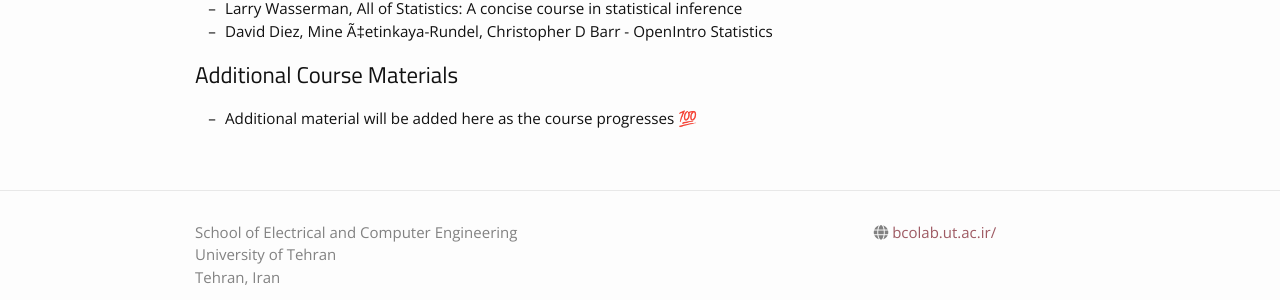
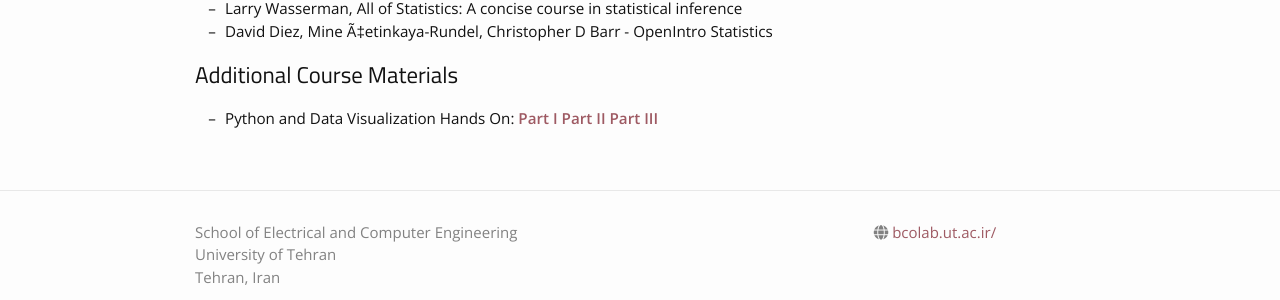
Before and after one commit to bcolabcourses/MLFall2025, a Jekyll site: the page built from materials.md, in a window 1280 px wide. Shown: the part 399-699 px from the top of the page. Built offline with Jekyll 4.4.1, drawn with Linux system fonts in a browser that asks for light colours; nearby versions of some CDN libraries.

Commit message:
Update materials.md

```diff
--- a/materials.md
+++ b/materials.md
@@ -15,4 +15,4 @@ See the guidelines [**here**](https://drive.google.com/file/d/1XwXDNJSL_0sMo4831
 
 ## Additional Course Materials
 
-* Additional material will be added here as the course progresses 💯
+* Python and Data Visualization Hands On: [**Part I**](https://colab.research.google.com/drive/1gOQ4voQWWP-Ww5w-grzj5uyyxcI_mEfr?usp=sharing) [**Part II**](https://colab.research.google.com/drive/1wuRkS5jSg_wG9NNO9GdmvA-xMpVNS-uQ?usp=sharing) [**Part III**](https://colab.research.google.com/drive/1fU527xyE4R_DG_v2-1Ss7IICkGCxXFyz?usp=sharing)
```
